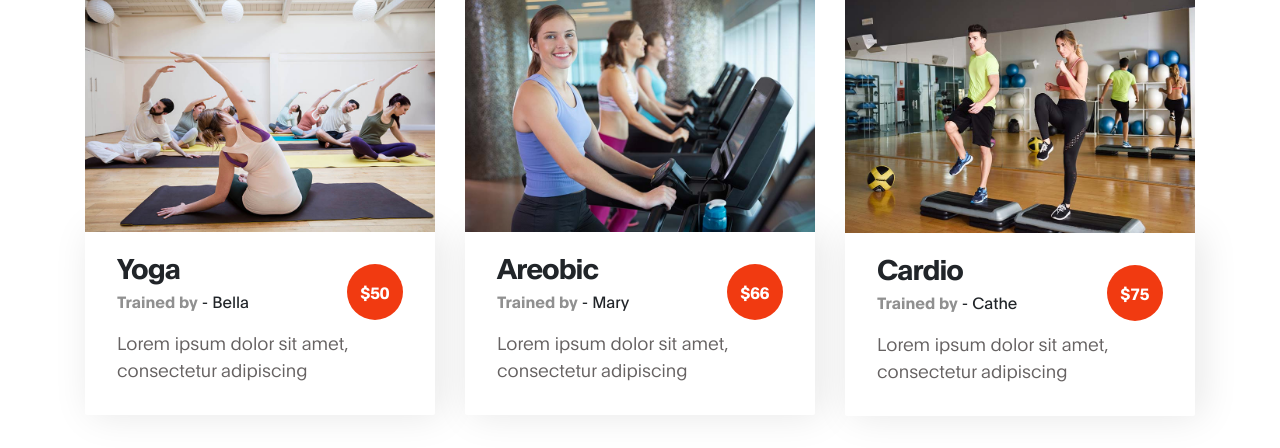
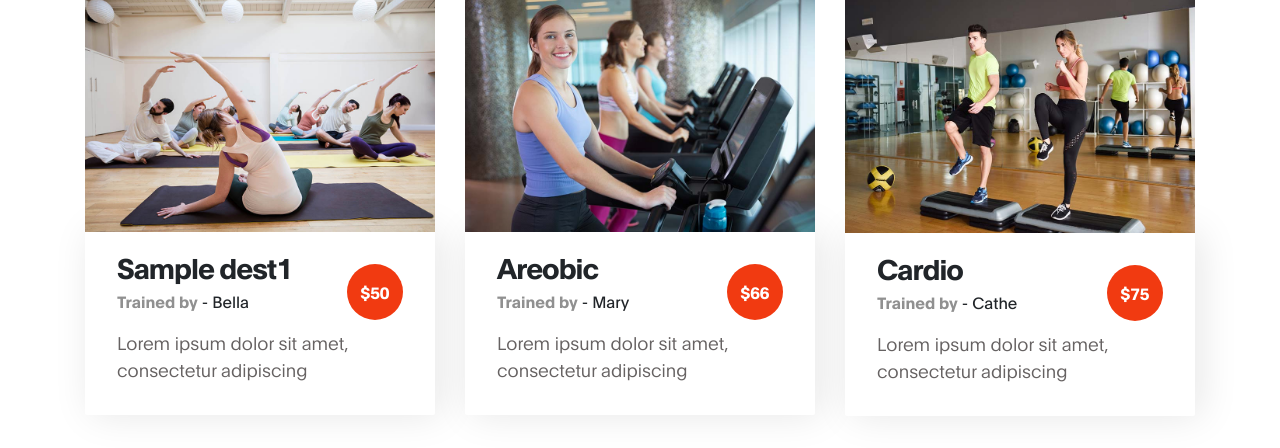
Before and after one commit to JackMerma/GymApp, a Django app: template templates/index.html in a window 1280 px wide. Shown: the part 2106-2554 px from the top of the page. Run offline with Django 3.2, Linux system fonts and the light colour scheme; the template is opened without the code that fills it: most values are stand-ins (such as "Sample title", 1, 10 or a date in 2020); some libraries are stand-ins or nearby versions.

Commit message:
modificacion del envio del objeto dest1 y cambio de valor name por 'Yoga', en index.html se llama a este objeto preguntando por el nombre

```diff
--- a/gymSo/views.py
+++ b/gymSo/views.py
@@ -6,4 +6,5 @@ from .models import Destination
 def home(request):
 
     dest1 = Destination()
-    return render(request, "index.html", {'dest1', dest1})
+    dest1.name="Yoga"
+    return render(request, "index.html", {'dest1': dest1})
--- a/templates/index.html
+++ b/templates/index.html
@@ -205,7 +205,7 @@ https://www.tooplate.com/view/2119-gymso-fitness
                                   <img src="{% static 'images/class/yoga-class.jpg' %}" class="img-fluid" alt="Class">
 
                                     <div class="class-info">
-                                        <h3 class="mb-1">Yoga</h3>
+                                      <h3 class="mb-1">{{dest1.name}}</h3>
 
                                         <span><strong>Trained by</strong> - Bella</span>
 
```
